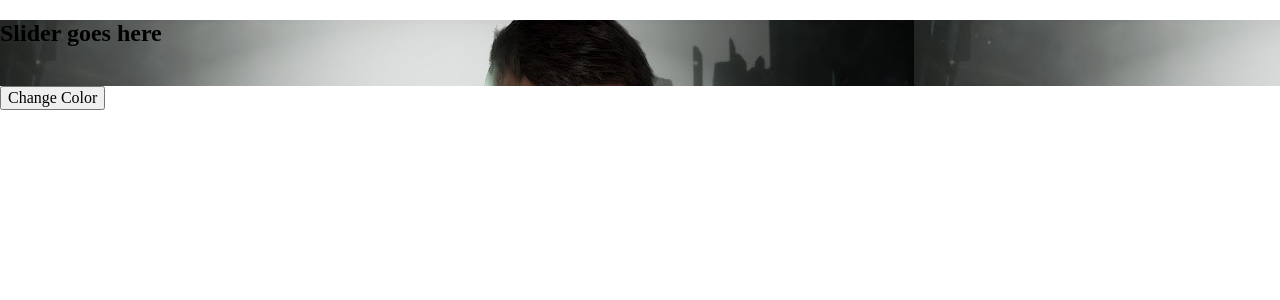
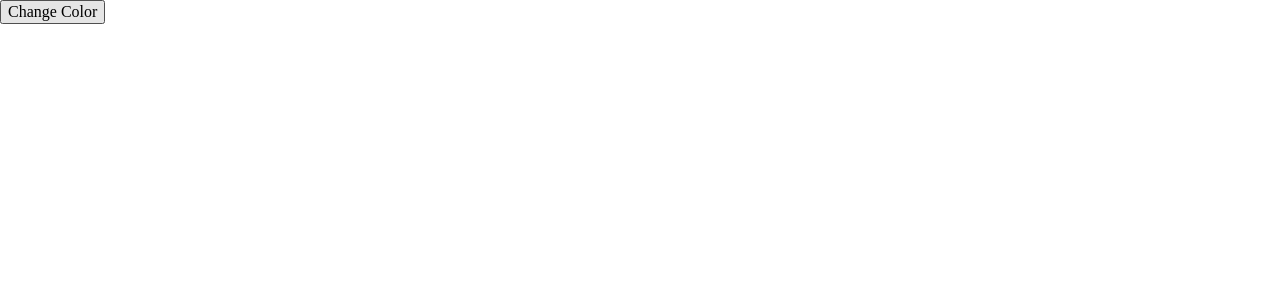
Before and after one commit to cruzayye/Slider, a React app: page / in a window 1280 px wide. Shown: the top 300 px of the page. Built offline with nearby package versions, Linux system fonts and the light colour scheme.

Commit message:
fixed bg size

```diff
--- a/src/components/Slider/Slider.css
+++ b/src/components/Slider/Slider.css
@@ -1,6 +1,6 @@
 .background {
   height: 50vh;
-  background-size: auto;
+  background-size: cover;
   opacity: .1;
   transition-duration: 1s;
 }
--- a/src/components/Slider/Slider.js
+++ b/src/components/Slider/Slider.js
@@ -26,7 +26,6 @@ const Slider = () => {
   return (
     <>
     <section className={Styles.background} style={bgstyle} id={Styles.transition}>
-      <h2>Slider goes here</h2> <br/>
     </section>
       <button onClick={changeColor}>Change Color</button>
     </>
```
